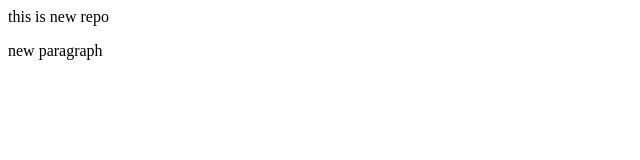
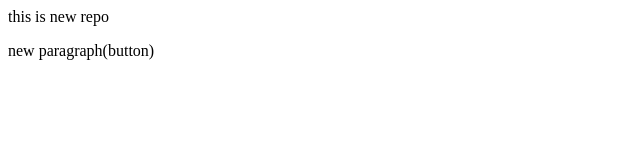
Before and after one commit to mzainjamali/localRepo, a plain HTML site: page index.html in a window 1280 px wide. Shown: the full height of the page, 0-640 px from the left. Drawn offline with Linux system fonts and the light colour scheme.

```diff
--- a/index.html
+++ b/index.html
@@ -1,2 +1,2 @@
 <p>this is new repo</p>
-<p>new paragraph</p>
+<p>new paragraph(button)</p>
```
